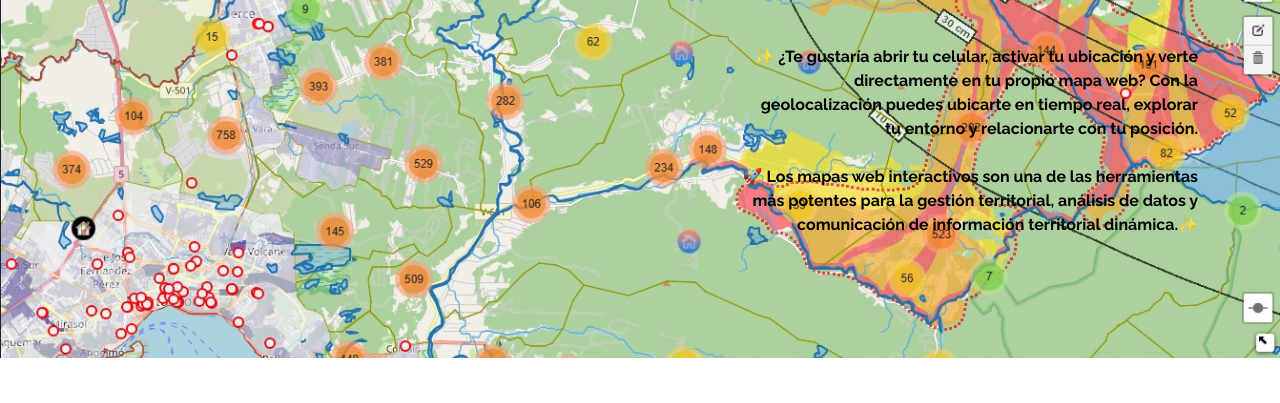
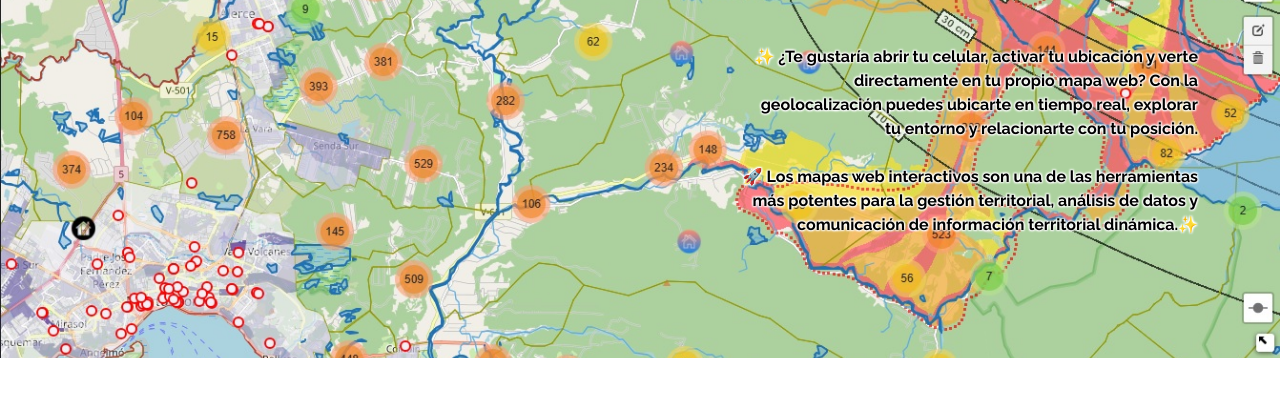
Before and after one commit to mflores49/web, a plain HTML site: page index.html in a window 1280 px wide. Shown: the part 320-723 px from the top of the page. Drawn offline with nearby package versions, Linux system fonts and the light colour scheme.

Commit message:
Arreglo footer para movil4

```diff
--- a/assets/css/style1.css
+++ b/assets/css/style1.css
@@ -49,3 +49,12 @@ body {
     }
 
   }
+
+    .halo-text {
+    color: #000; /* Color principal del texto */
+    text-shadow:
+      -1px -1px 2px #fff,
+       1px -1px 2px #fff,
+      -1px  1px 2px #fff,
+       1px  1px 2px #fff;
+  }
--- a/index.html
+++ b/index.html
@@ -35,7 +35,7 @@
                 <h1 class="display-2 fw-bold my-5">
                     Tus Datos, <br> en mapas web.
                 </h1>
-                <p class="fw-bold my-4">
+                <p class="fw-bold my-4 halo-text">
                     ✨ ¿Te gustaría abrir tu celular, activar tu ubicación y verte directamente en tu propio mapa web?
                     Con la geolocalización puedes ubicarte en tiempo real, explorar tu entorno y relacionarte con tu
                     posición.
@@ -49,9 +49,7 @@
 
     <section id="Acerca-de-mi" class="container text-center my-5">
 
-
-
-        <h2 class="display-5 text-black fw-bold my-4">🗺️Curso <br> Creación de Mapas Web Interactivos con
+        <h2 class="display-5 text-black fw-bold my-4">🗺️ Curso <br> Creación de Mapas Web Interactivos con
             Tecnologías Open Source </h2>
         <p class="my-4" style="text-align: justify;">
             👉 ¿Te gustaría transformar datos geográficos en mapas interactivos accesibles desde cualquier parte del
@@ -88,7 +86,7 @@
             <strong>innovación digital .</strong>
 
         <p>
-           <strong style="font-size: 22px;">Marcela Flores Ponce</strong><br>
+            <strong style="font-size: 22px;">Marcela Flores Ponce</strong><br>
             Ingeniera en Geomensura (UTEM), Magíster en Gobierno y Políticas Públicas (UAH),
             Diplomada en Seguridad Hídrica (UC Temuco) y Desarrolladora Full Stack Python,
             Talento Digital.
@@ -96,7 +94,7 @@
             internacional en el <em>Foro Mundial Geoespacial 2018</em> en Hyderabad, India,
             por su trabajo en el Gobierno Regional de Los Lagos.
         </p>
-        <br> Creemos en el poder de los <strong>mapas interactivos que integran información local, nacional y
+        <br> Creemos que el poder de los <strong>mapas interactivos que integran información local, nacional y
             mundial </strong>, son instrumentos para transformar datos en conocimiento accesible y útil para la toma
         de decisiones.
         </p>
@@ -128,7 +126,7 @@
                             servicos publicos.</h5>
                         <p class="card-text">
                             Ejemplo:
-                            <br>- geologia escala 1:1000000, Sernageomin 🏞️
+                            <br>- Mapa Geoloóico escala 1:1000000, Sernageomin 🏞️
                             <br>- Caletas pesqueras, IDE Subpesca⚓
                             <br>- Limites Internacional, IDE Difrol
                             <br>- Simbio, MMA
@@ -148,7 +146,7 @@
                         <p class="card-text">
                             <br>- Integración de tus datos locales, con la actualización cada 12 hrs a nivel global -
                             sensores MODIS Y VIIRS - Nasa con histórico de 7 días.🏞️
-                            <br><br><br><br><br>
+                            <br><br><br><br><br><br>
 
                         </p>
                     </div>
@@ -165,7 +163,7 @@
                             flujos piroclásticos, lahares y caída de cenizas.
                             📏 Superposición con áreas habitadas y naturales: Parte de la amenaza se extiende hacia
                             Ensenada, Lago Chapo y sectores de Puerto Varas, además de la Reserva Nacional Llanquihue,
-                            entre otros temas.
+                            entre otros temas.<br><br>
                         </p>
                     </div>
                 </div>
```
